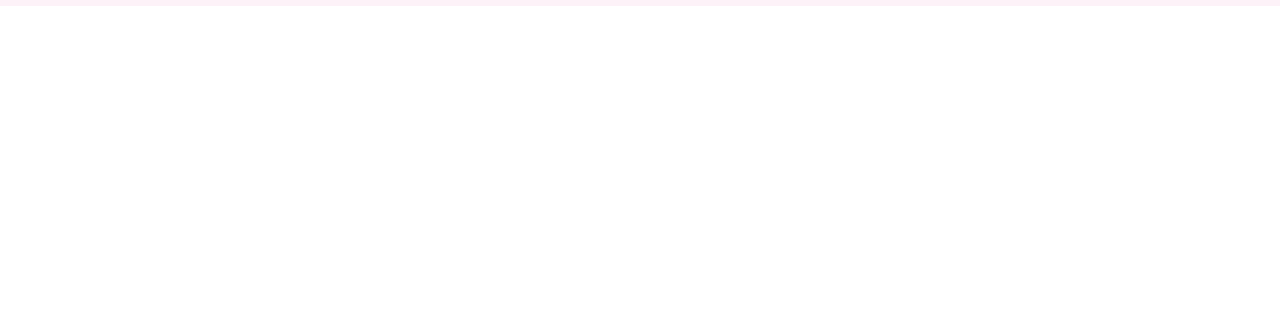
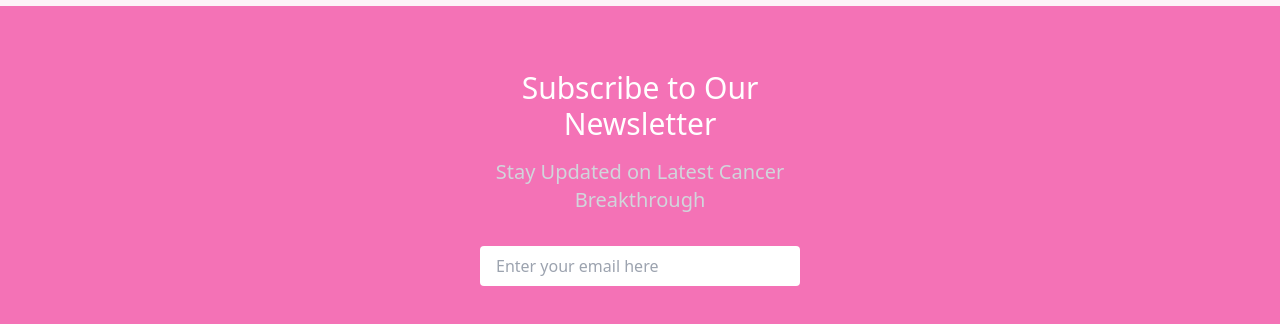
Before and after one commit to tajmin/onecare, a React (Create React App) app: page / in a window 1280 px wide. Shown: the part 1210-1534 px from the top of the page. Before the commit the page ends 1216 px from the top, so only its background shows below. Built offline with nearby package versions, Linux system fonts and the light colour scheme; no server answers.

Commit message:
subscription integrated

```diff
--- a/src/components/Pages/Home/Home/Home.js
+++ b/src/components/Pages/Home/Home/Home.js
@@ -1,12 +1,14 @@
 import React from 'react';
 import Banner from '../Banner/Banner';
 import Services from '../Services/Services';
+import Subscription from '../Subscription/Subscription';
 
 const Home = () => {
     return (
         <div>
             <Banner></Banner>
             <Services></Services>
+            <Subscription></Subscription>
         </div>
     );
 };
--- /dev/null
+++ b/src/components/Pages/Home/Subscription/Subscription.js
@@ -0,0 +1,15 @@
+import React from 'react';
+
+const Subscription = () => {
+    return (
+        <div className="bg-pink-400 flex">
+            <div className="m-auto py-16 w-2/3 md:w-1/4">
+                <h1 className="text-xl md:text-3xl text-center mb-4 text-white">Subscribe to Our Newsletter</h1>
+                <p className="text-xl text-gray-300 mb-8 text-center">Stay Updated on Latest Cancer Breakthrough</p>
+                <input className="w-full py-2 px-4 rounded" type="email" placeholder="Enter your email here" />
+            </div>
+        </div>
+    );
+};
+
+export default Subscription;
```
